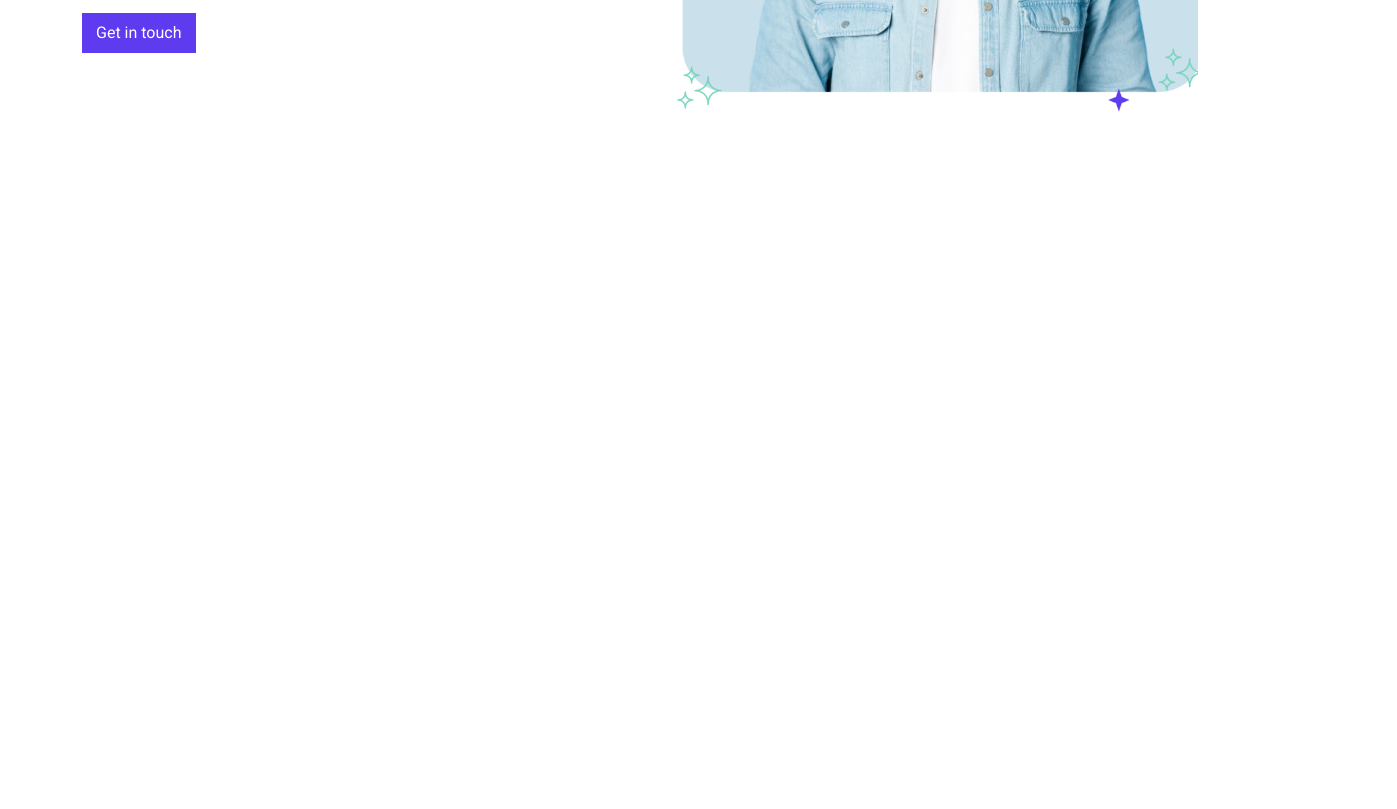
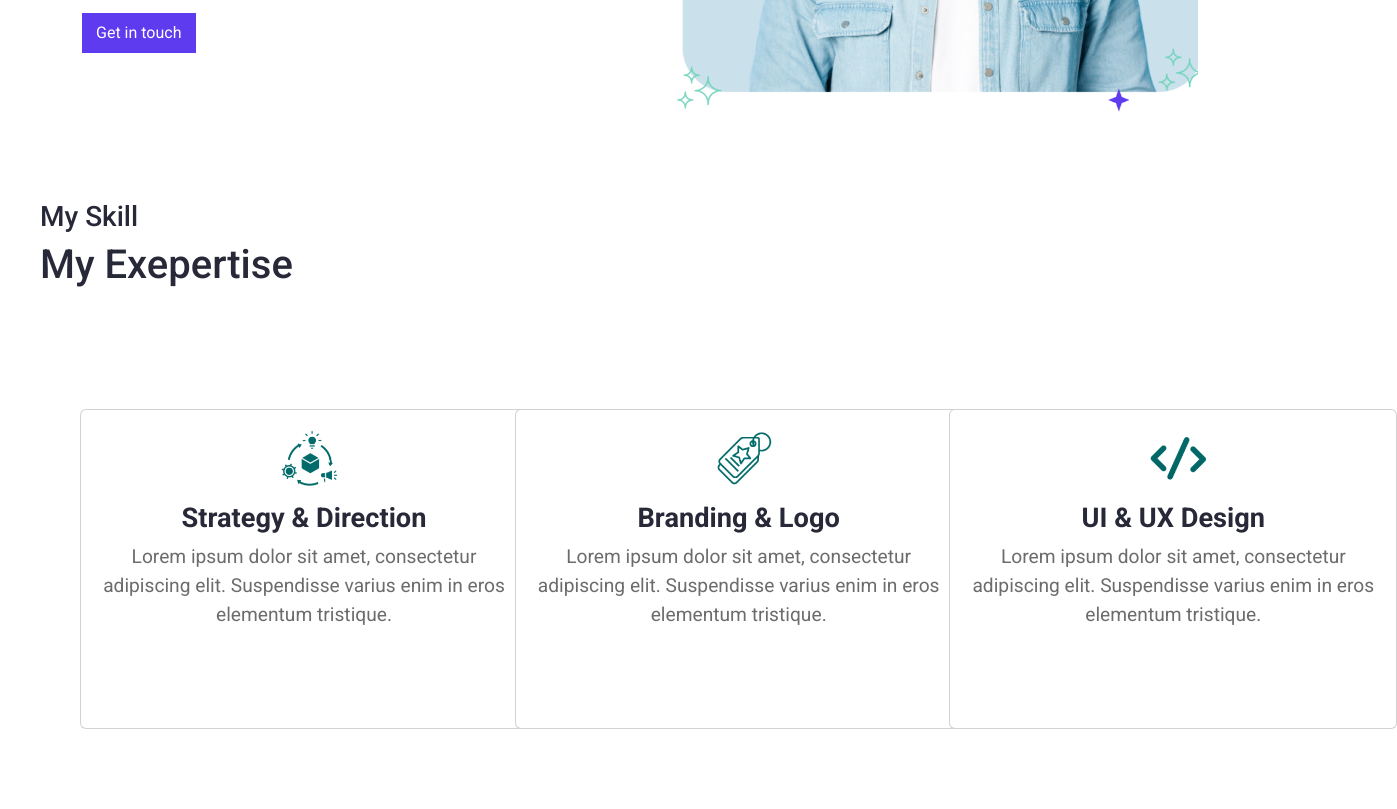
Before and after one commit to HIRAALI116/bootstrap, a plain HTML site: page index.html in a window 1280 px wide. Shown: the part 458-1267 px from the top of the page, 1397 px wide, since content can reach past the window. Before the commit the page ends 800 px from the top, so only its background shows below. Drawn offline with Linux system fonts and the light colour scheme.

Commit message:
practice

```diff
--- a/index.html
+++ b/index.html
@@ -56,6 +56,38 @@
     </div>
   </div>
 </section>
+<div class="col-md-6 margin" ><h3>My Skill</h3>
+<h1>My Exepertise</h1></div>
+<div class="row row-cols-1 row-cols-md-3 g-4">
+  <div class="col">
+    <div class="card">
+      <img src="product-chain 1.png" class="card-img-top" alt="...">
+      <div class="card-body">
+        <h5 class="card-title">Strategy & Direction</h5>
+        <p class="card-text">Lorem ipsum dolor sit amet, consectetur adipiscing elit. Suspendisse varius enim in eros elementum tristique.</p>
+      </div>
+    </div>
+  </div>
+  <div class="col">
+    <div class="card">
+      <img src="tag 1.png" class="card-img-top" alt="...">
+      <div class="card-body">
+        <h5 class="card-title">Branding & Logo</h5>
+        <p class="card-text">Lorem ipsum dolor sit amet, consectetur adipiscing elit. Suspendisse varius enim in eros elementum tristique.</p>
+      </div>
+    </div>
+  </div>
+  <div class="col">
+    <div class="card">
+      <img src="feather-pen 1-1.png" class="card-img-top" alt="...">
+      <div class="card-body">
+        <h5 class="card-title">UI & UX Design</h5>
+        <p class="card-text">Lorem ipsum dolor sit amet, consectetur adipiscing elit. Suspendisse varius enim in eros elementum tristique.</p>
+      </div>
+    </div>
+  </div>
 
+  </div>
+</div>
 </body>
 </html>
--- a/style.css
+++ b/style.css
@@ -36,3 +36,31 @@
     border-radius: 0%;
 
 }
+.card img{
+  width: 3.5em;
+  height: auto;
+margin-left: 200px;
+margin-top: 20px;
+}
+.card{
+  width: 28em;
+  height: 20em;
+  margin: 80px;
+  text-align: center;
+
+}
+.card-title{
+  font-family: 'roboto';
+  font-weight: 700;
+  color: #282938;
+  font-size: 1.7em;
+}
+.card-text{
+  font-family: 'roboto';
+  font-weight: 400;
+  color: #6C6C6C;
+  font-size: 1.2em;
+}
+.margin{
+  margin: 40px;
+}
```
